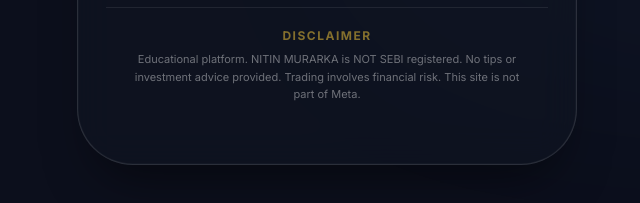
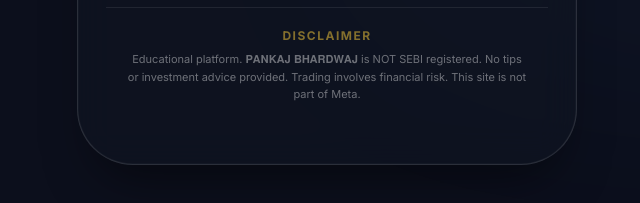
Before and after one commit to kesug/sk, a plain HTML site: page index.html in a window 1280 px wide. Shown: the part 901-1104 px from the top of the page, 313-953 px from the left. Drawn offline with Linux system fonts and the light colour scheme.

Commit message:
Update index.html

```diff
--- a/index.html
+++ b/index.html
@@ -515,7 +515,7 @@
         <div class="disclaimer-section">
         <div class="disclaimer-title">Disclaimer</div>
         <div class="disclaimer-text">
-            Educational platform. NITIN MURARKA is NOT SEBI registered. No tips or investment advice provided. Trading involves financial risk. This site is not part of Meta.
+            Educational platform. 𝐏𝐀𝐍𝐊𝐀𝐉 𝐁𝐇𝐀𝐑𝐃𝐖𝐀𝐉 is NOT SEBI registered. No tips or investment advice provided. Trading involves financial risk. This site is not part of Meta.
         </div>
     </div>
     </div>
```
